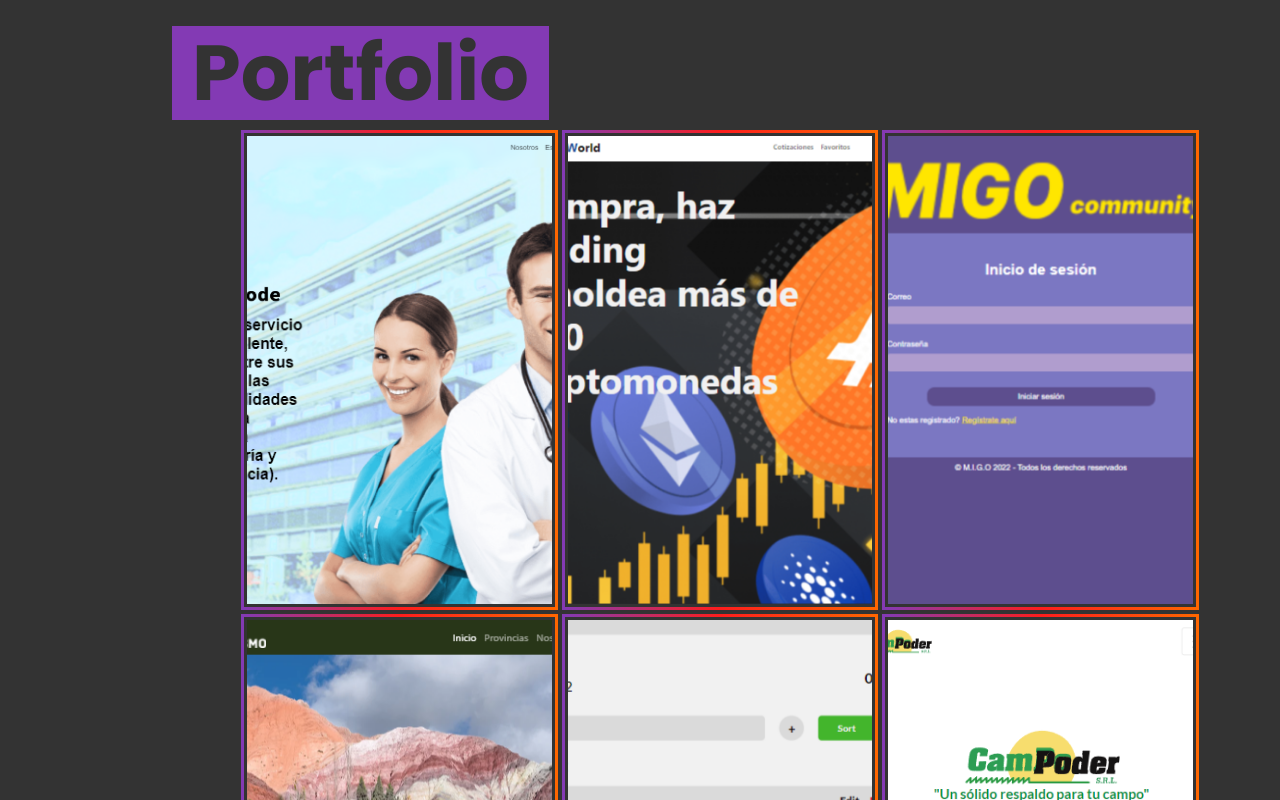
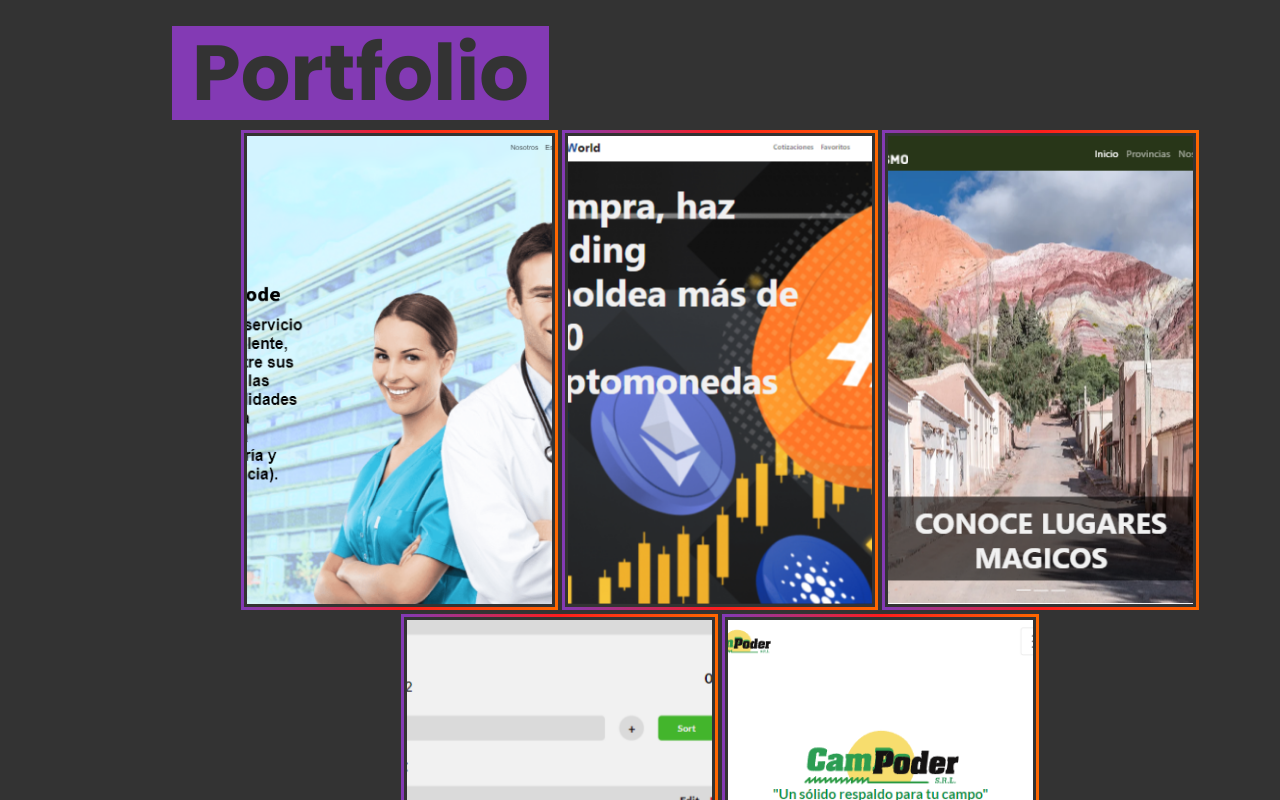
Before and after one commit to LMBarthaburu/portfolio-web, a React (Create React App) app: page / in a window 1280 px wide. Shown: the part 1400-2200 px from the top of the page. Built offline with nearby package versions, Linux system fonts and the light colour scheme.

Commit message:
no mostrar migo

```diff
--- a/src/data.js
+++ b/src/data.js
@@ -22,14 +22,14 @@
     link:'https://crypto-world-info.netlify.app/',
     tecnologias:'HTML, CSS, Bootstrap, Javascript, React',
   },
-  {
-    id: 2,
-    img:migo,
-    nombre: 'Migo Community',
-    repositorio:'https://github.com/LMBarthaburu/red-social',
-    link:'https://migo-community.netlify.app/',
-    tecnologias:'HTML, CSS, Javascript',
-  },
+  // {
+  //   id: 2,
+  //   img:migo,
+  //   nombre: 'Migo Community',
+  //   repositorio:'https://github.com/LMBarthaburu/red-social',
+  //   link:'https://migo-community.netlify.app/',
+  //   tecnologias:'HTML, CSS, Javascript',
+  // },
   {
     id: 3,
     nombre: 'Turismo NOA',
```
